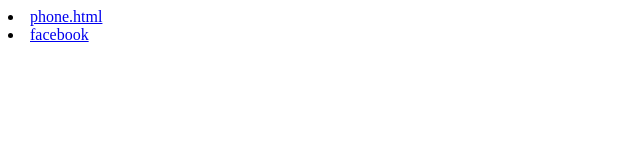
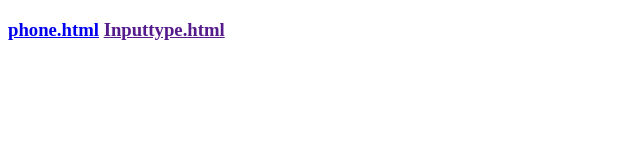
Before and after one commit to yufing-liu/web, a plain HTML site: page index.html in a window 1280 px wide. Shown: the whole page, without its empty margins (0-640 px from the left). Drawn offline with Linux system fonts and the light colour scheme.

Commit message:
Update index.html

```diff
--- a/index.html
+++ b/index.html
@@ -6,7 +6,9 @@
     <title>Document</title>
 </head>
 <body>
-    <li><a href="c-phone.html">phone.html</a></li>
-    <li><a href="https://www.facebook.com/">facebook</a></li>
+    <h3>
+        <lo><a href="c-phone.html">phone.html</a></lo>
+        <lo><a href="">Inputtype.html</a></lo>
+    </h3>
 </body>
 </html>
```
